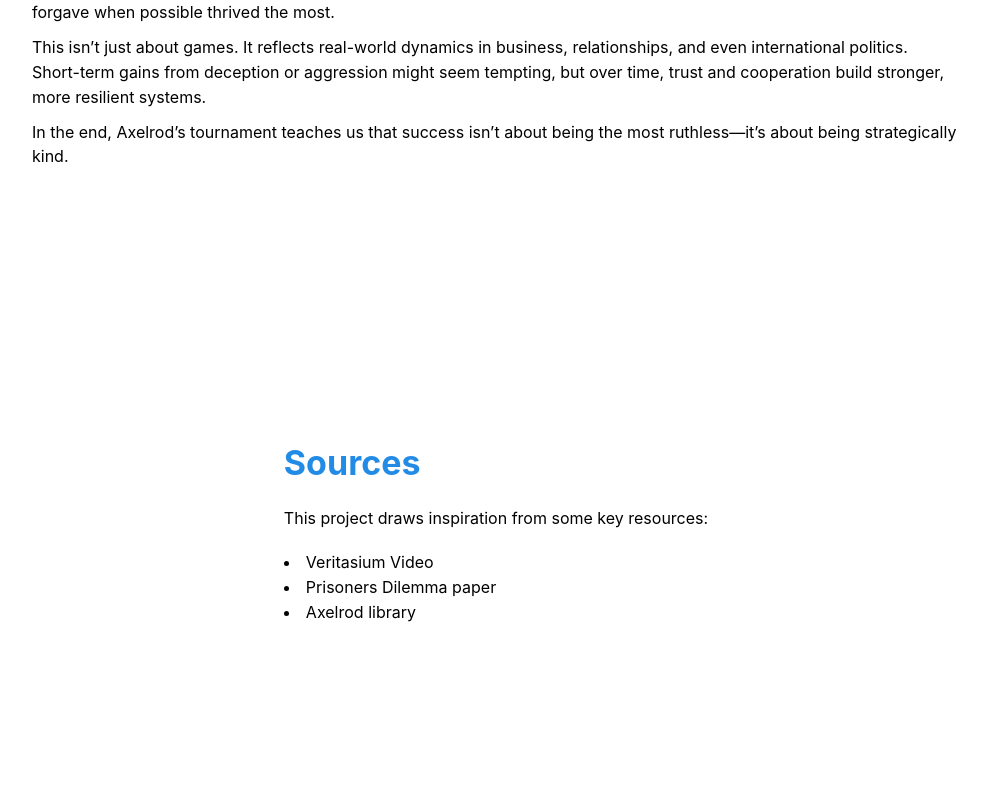
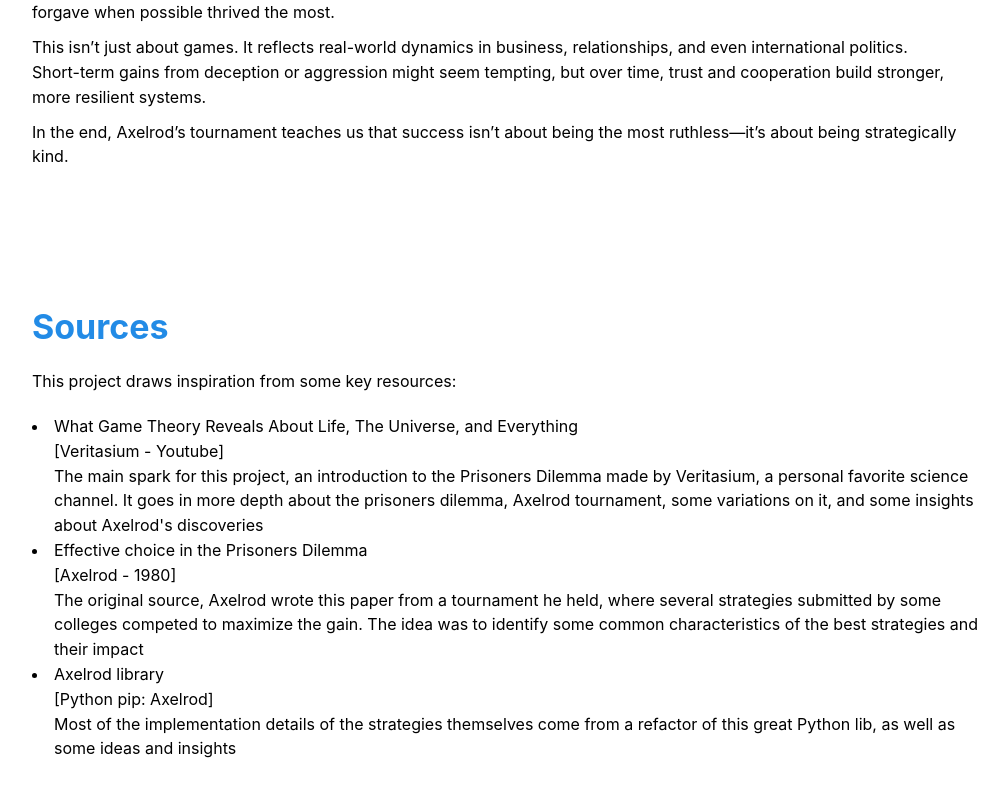
Before and after one commit to AndresCRamos/prisoners-dilemma, a React (Vite) app: page / in a window 1280 px wide. Shown: the part 4546-5343 px from the top of the page, without its empty margins (144-1152 px from the left). Built offline with nearby package versions, Linux system fonts and the light colour scheme.

Commit message:
Create description for resources

```diff
--- a/src/components/Sources/Sources.tsx
+++ b/src/components/Sources/Sources.tsx
@@ -2,17 +2,42 @@ import { Container, List, Stack, Text, Title } from "@mantine/core";
 import React from "react";
 
 const Sources: React.FC = () => {
-  // TODO: Create description for resources
   return (
     <Container>
       <Stack gap={"lg"}>
         <Title className="text-[--mantine-primary-color-filled]">Sources</Title>
         <Text>This project draws inspiration from some key resources:</Text>
-
         <List listStyleType="initial">
-          <List.Item>Veritasium Video</List.Item>
-          <List.Item>Prisoners Dilemma paper</List.Item>
-          <List.Item>Axelrod library</List.Item>
+          <List.Item>
+            What Game Theory Reveals About Life, The Universe, and Everything
+            <Text>[Veritasium - Youtube]</Text>
+            <Text>
+              The main spark for this project, an introduction to the Prisoners
+              Dilemma made by Veritasium, a personal favorite science channel.
+              It goes in more depth about the prisoners dilemma, Axelrod
+              tournament, some variations on it, and some insights about
+              Axelrod's discoveries
+            </Text>
+          </List.Item>
+          <List.Item>
+            Effective choice in the Prisoners Dilemma
+            <Text>[Axelrod - 1980]</Text>
+            <Text>
+              The original source, Axelrod wrote this paper from a tournament he
+              held, where several strategies submitted by some colleges competed
+              to maximize the gain. The idea was to identify some common
+              characteristics of the best strategies and their impact
+            </Text>
+          </List.Item>
+          <List.Item>
+            Axelrod library
+            <Text>[Python pip: Axelrod]</Text>
+            <Text>
+              Most of the implementation details of the strategies themselves
+              come from a refactor of this great Python lib, as well as some
+              ideas and insights
+            </Text>
+          </List.Item>
         </List>
       </Stack>
     </Container>
```
